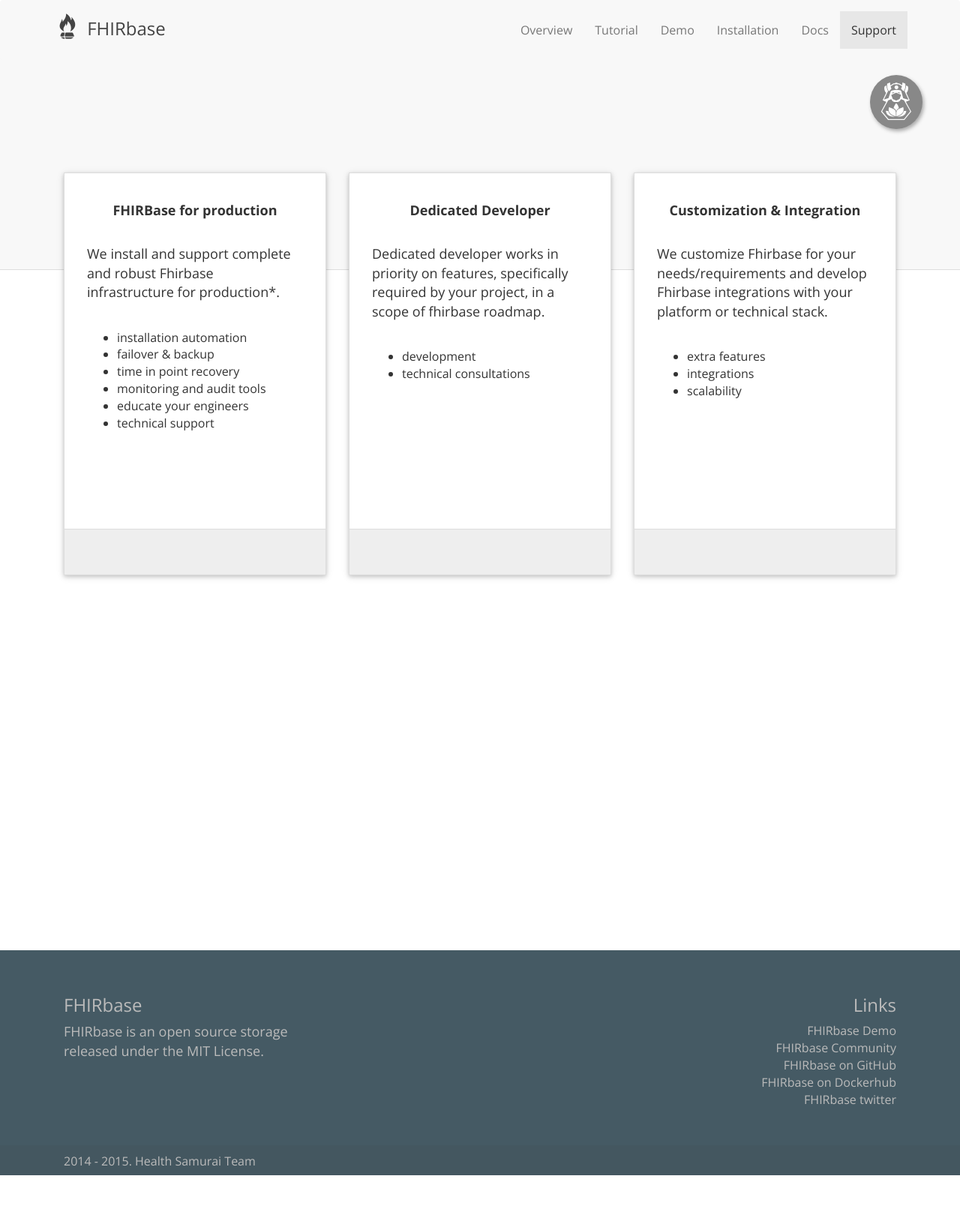
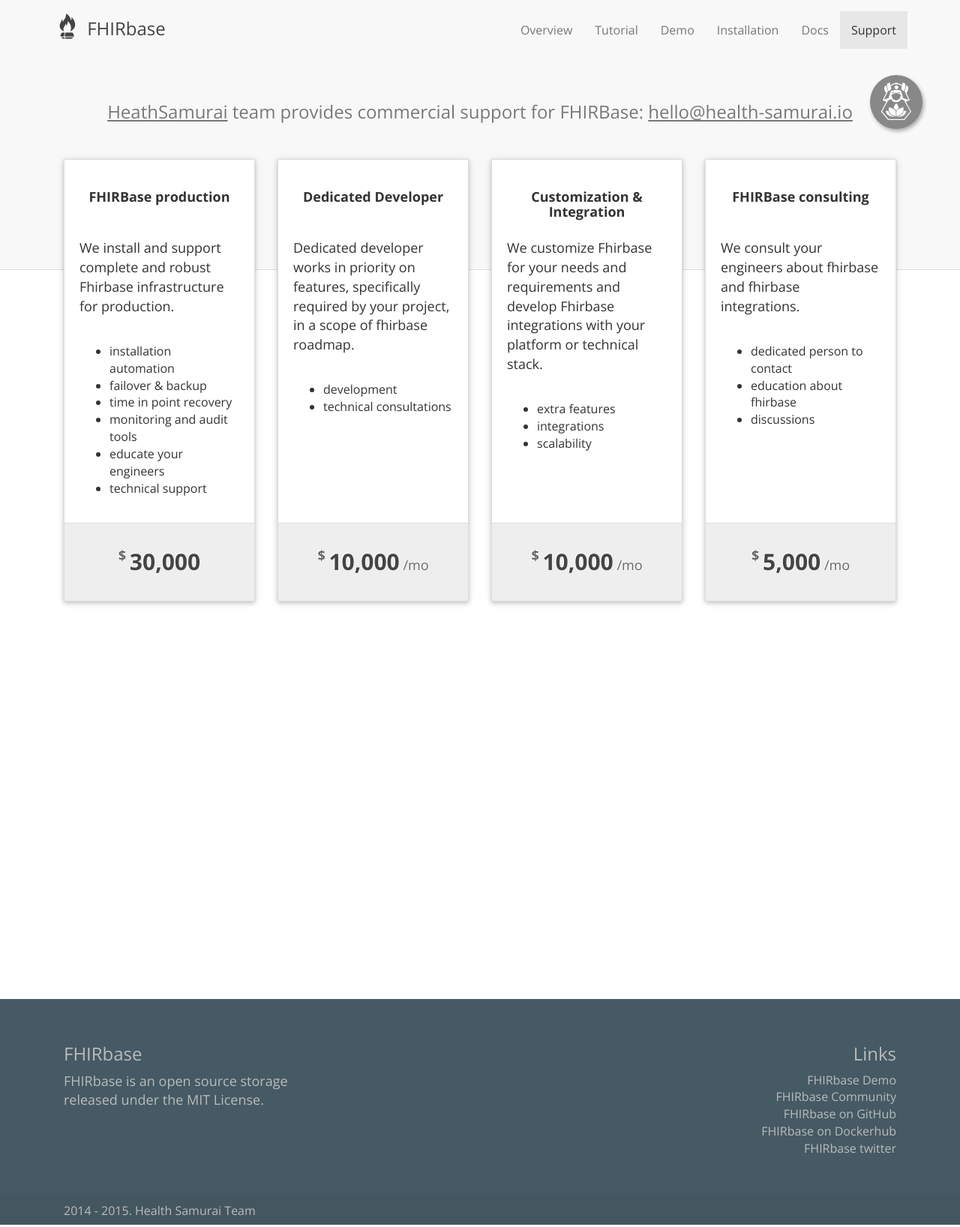
Before and after one commit to fhirbase/fhirbase.github.io, a Jekyll site: the page built from support.html, in a window 1280 px wide. Shown: the whole page at 75% size. Built offline with Jekyll 4.4.1, drawn with Linux system fonts in a browser that asks for light colours; nearby versions of some CDN libraries; Markdown is read by kramdown in place of the engine named in the settings; before the commit the page ends 1570 px from its top, so only the background shows below that.

Commit message:
support page

```diff
--- a/support.html
+++ b/support.html
@@ -8,10 +8,11 @@
   border: 1px solid #ddd;
   background: white;
   box-shadow: 0 2px 5px 0 rgba(0,0,0,0.16),0 2px 10px 0 rgba(0,0,0,0.12);
+  margin-bottom: 30px;
 }
 .offer-content {
   height: 400px;
-  padding: 20px 30px;
+  padding: 20px 20px;
   border-bottom: 1px solid #ddd;
   text-align: left;
 }
@@ -20,13 +21,16 @@
   font-size: 18px;
   padding-top: 20px;
   margin-bottom: 15px;
+  height: 50px;
 }
 .offer .price {
-  height: 60px;
+  padding: 30px;
   background: #eee;
+  text-align: center;
+  text-shadow: -1px -1px 1px white;
 }
 .offers {
-  margin-top: 150px;
+  margin-top: 50px;
   margin-bottom: 500px;
 }
 .bgblock {
@@ -53,19 +57,46 @@
   box-shadow: 2px 3px 5px #aaa;
   color: white;
 }
+.provide-line {
+  text-align: center;
+  padding-top: 36px;
+  color: #777;
+  text-shadow: -1px -1px 1px white;
+}
+.provide-line a {
+  color: #777;
+  text-decoration: underline;
+}
+.currency {
+  font-weight: bold;
+  color: #666;
+  vertical-align: top;
+}
+.number {
+  font-weight: bold;
+  font-size: 30px;
+  color: #444;
+}
+.per {
+  color: #666;
+}
 </style>
 
 <div class="bgblock"></div>
 <div id="hslogo" class="icon">S</div>
+<h3 class="provide-line">
+  <a href="http://health-samurai.io/">HeathSamurai</a> team provides commercial support for FHIRBase:
+  <a href="mailto:hello@health-samurai.io" target="_top">hello@health-samurai.io</a>
+</h3>
 <div class="container offers">
   <div class="row">
-    <div class="col-xs-4">
+    <div class="col-md-3">
       <div class="offer">
-        <h3>FHIRBase for production</h3>
+        <h3>FHIRBase production</h3>
         <div class="offer-content">
           <p>
           We install and support complete and robust
-          Fhirbase infrastructure for production*.
+          Fhirbase infrastructure for production.
           </p>
           <br/>
           <ul>
@@ -78,10 +109,12 @@
           </ul>
         </div>
         <div class="price">
+          <span class="currency">$</span>
+          <span class="number">30,000</span>
         </div>
       </div>
     </div>
-    <div class="col-xs-4">
+    <div class="col-md-3">
       <div class="offer">
         <h3>Dedicated Developer</h3>
         <div class="offer-content">
@@ -99,16 +132,19 @@
           </ul>
         </div>
         <div class="price">
+          <span class="currency">$</span>
+          <span class="number">10,000</span>
+          <span class="per">/mo</span>
         </div>
       </div>
     </div>
-    <div class="col-xs-4">
+    <div class="col-md-3">
       <div class="offer">
         <h3>Customization & Integration</h3>
         <div class="offer-content">
           <p>
           We customize Fhirbase for
-          your needs/requirements
+          your needs and requirements
           and develop Fhirbase
           integrations with your
           platform or technical stack.
@@ -121,6 +157,32 @@
           </ul>
         </div>
         <div class="price">
+          <span class="currency">$</span>
+          <span class="number">10,000</span>
+          <span class="per">/mo</span>
+        </div>
+      </div>
+    </div>
+    <div class="col-md-3">
+      <div class="offer">
+        <h3>FHIRBase consulting</h3>
+        <div class="offer-content">
+          <p>
+          We consult your engineers
+          about fhirbase and fhirbase
+          integrations.
+          </p>
+          <br/>
+          <ul>
+            <li>dedicated person to contact </li>
+            <li>education about fhirbase </li>
+            <li>discussions</li>
+          </ul>
+        </div>
+        <div class="price">
+          <span class="currency">$</span>
+          <span class="number">5,000</span>
+          <span class="per">/mo</span>
         </div>
       </div>
     </div>
```
